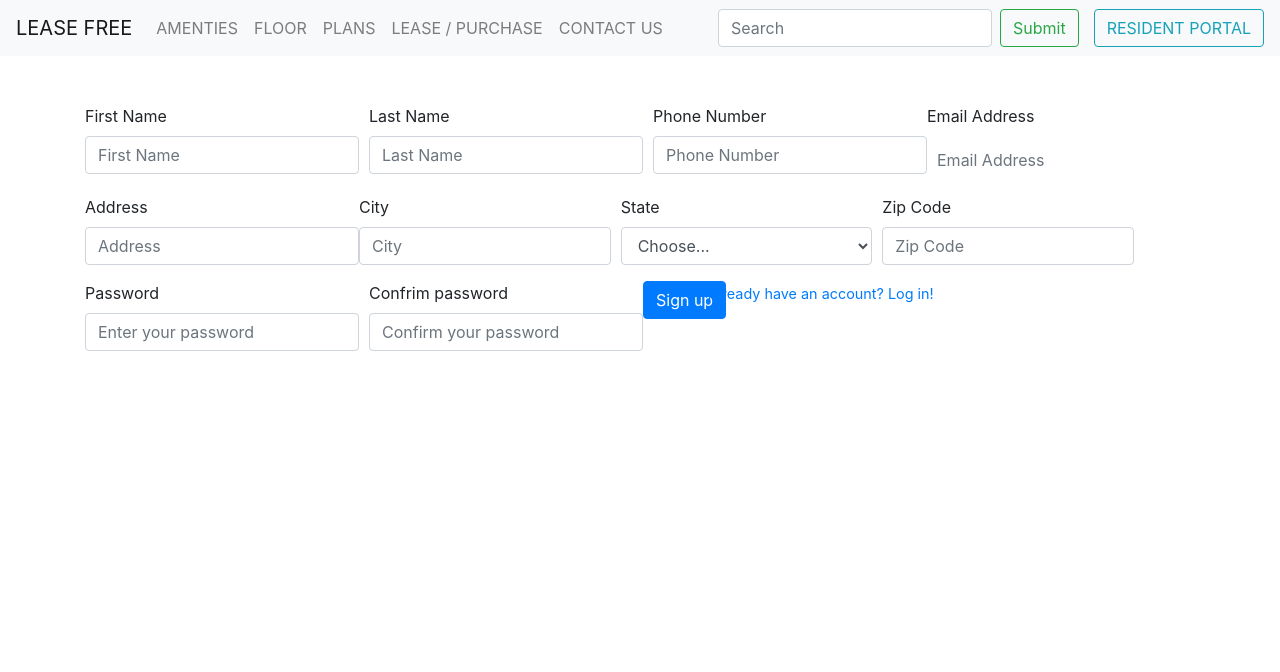
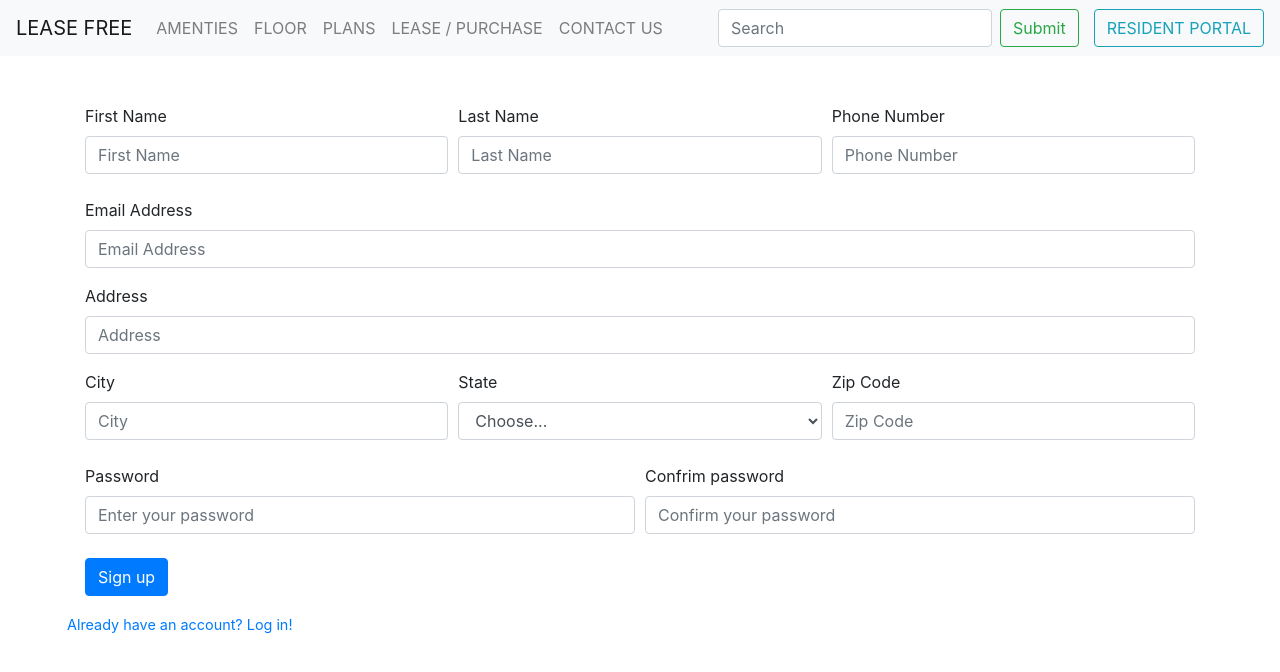
Before and after one commit to Ernest243/Lease-Free-Mern-Stack-, a React (Create React App) app: page /signUp in a window 1280 px wide. Shown: the top 672 px of the page. Built offline with nearby package versions, Linux system fonts and the light colour scheme.

Commit message:
Design bug fixed

```diff
--- a/src/components/Footer.css
+++ b/src/components/Footer.css
@@ -1,9 +1,5 @@
 
-* {
-    box-sizing: border-box;
-    margin: 0;
-    padding: 0;
-}
+
 
 ul {
     list-style: none;
@@ -32,15 +28,8 @@ a:hover {
     padding-bottom: 0.625rem;
 }
 
-body {
-    display: flex;
-    min-height: 100vh;
-    flex-direction: column;
-}
 
-.container {
-    flex: 1;
-}
+
 
 .ft-main {
     padding: 1.25rem 1.875rem;
@@ -65,12 +54,12 @@ body {
     }
 }
 
-form {
+.special {
     display: flex;
     flex-wrap: wrap;
 }
 
-input[type="email"] {
+.in_in[type="email"] {
     border: 0;
     padding: 0.625rem;
     margin-top: 0.3215rem;
--- a/src/components/Footer.js
+++ b/src/components/Footer.js
@@ -36,8 +36,8 @@ const Foot = () => {
                     <div className="ft-main-item">
                         <h2 className="ft-title">Stay Updated</h2>
                         <p>Subscribe to our newsletter to get our latest news.</p>
-                        <form>
-                            <input type="email" name="email" placeholder="Enter email address" />
+                        <form className="special">
+                            <input type="email" name="email" placeholder="Enter email address" className="in_in" />
                             <input type="submit" value="Subscribe"/>
                         </form>
                     </div>
```
